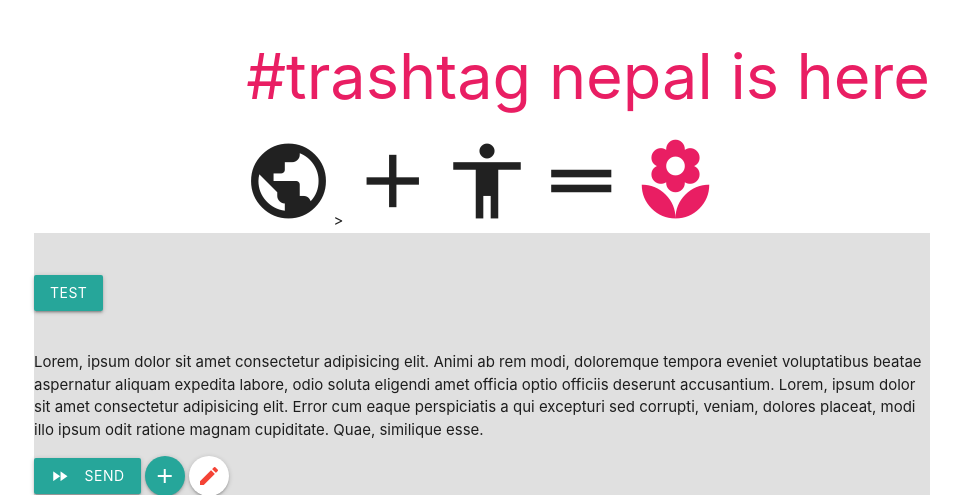
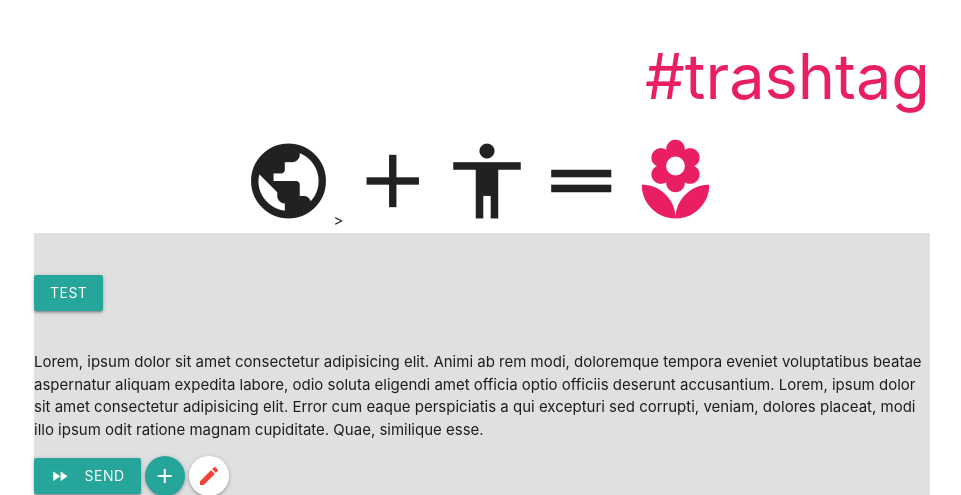
Before and after one commit to ansuman13/trashtag, a Django app: page / in a window 1280 px wide. Shown: the top 495 px of the page, without its empty margins (158-1119 px from the left). Run offline with Django 3.2, Linux system fonts and the light colour scheme.

Commit message:
requirements.txt

```diff
--- /dev/null
+++ b/requirements.txt
@@ -0,0 +1,3 @@
+Django==2.2
+pytz==2019.1
+sqlparse==0.3.0
--- a/templates/home.html
+++ b/templates/home.html
@@ -25,7 +25,7 @@
     <div class="container">
                 <div class="icons_wrapper">
                     <div>
-                        <h1 class="pink-text  right-align"> #trashtag nepal is here </h1>
+                        <h1 class="pink-text  right-align"> #trashtag </h1>
                         <i class="large material-icons">public</i>>
                         <i class="large material-icons">add</i>
                         <i class="large material-icons">accessibility</i>
```
